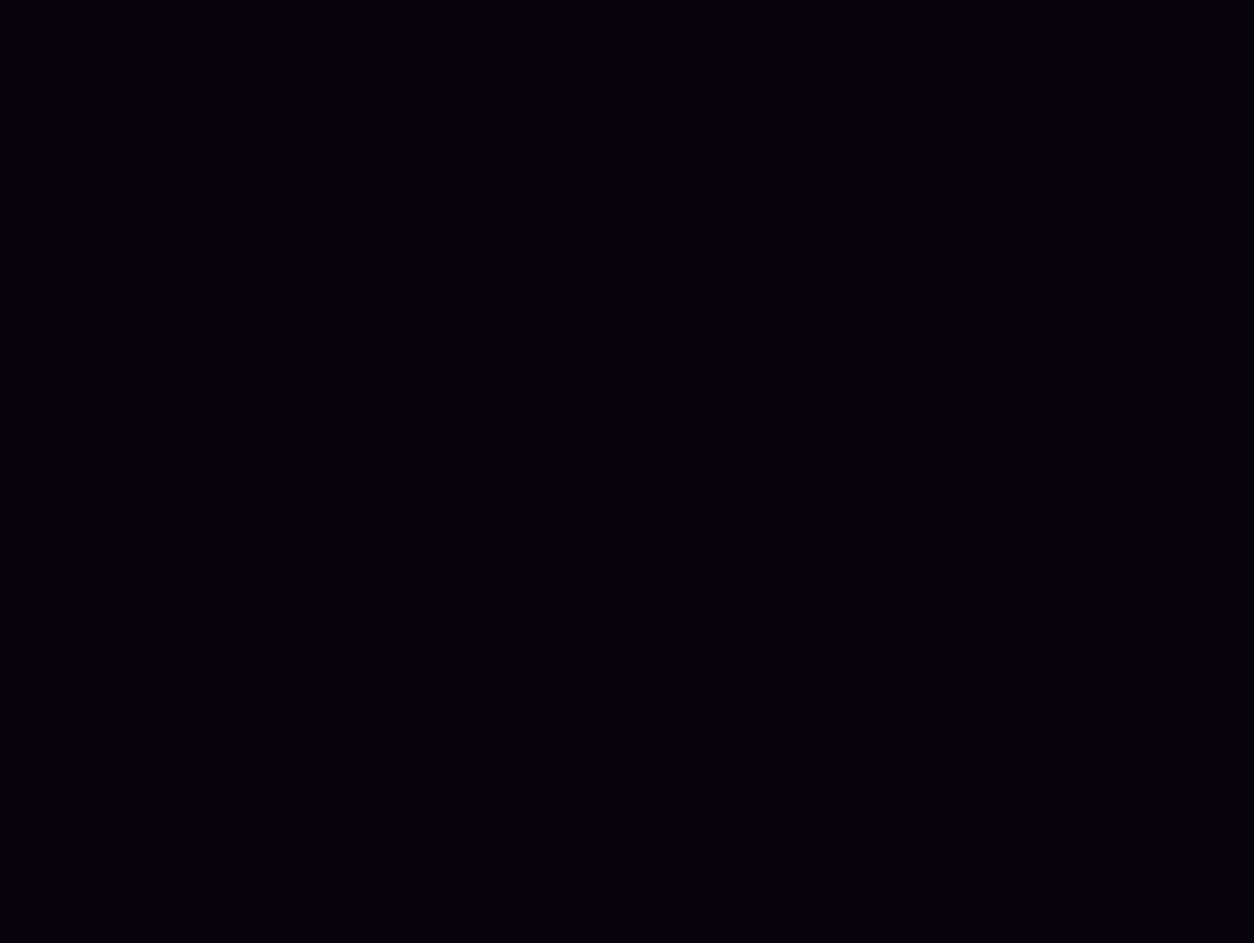
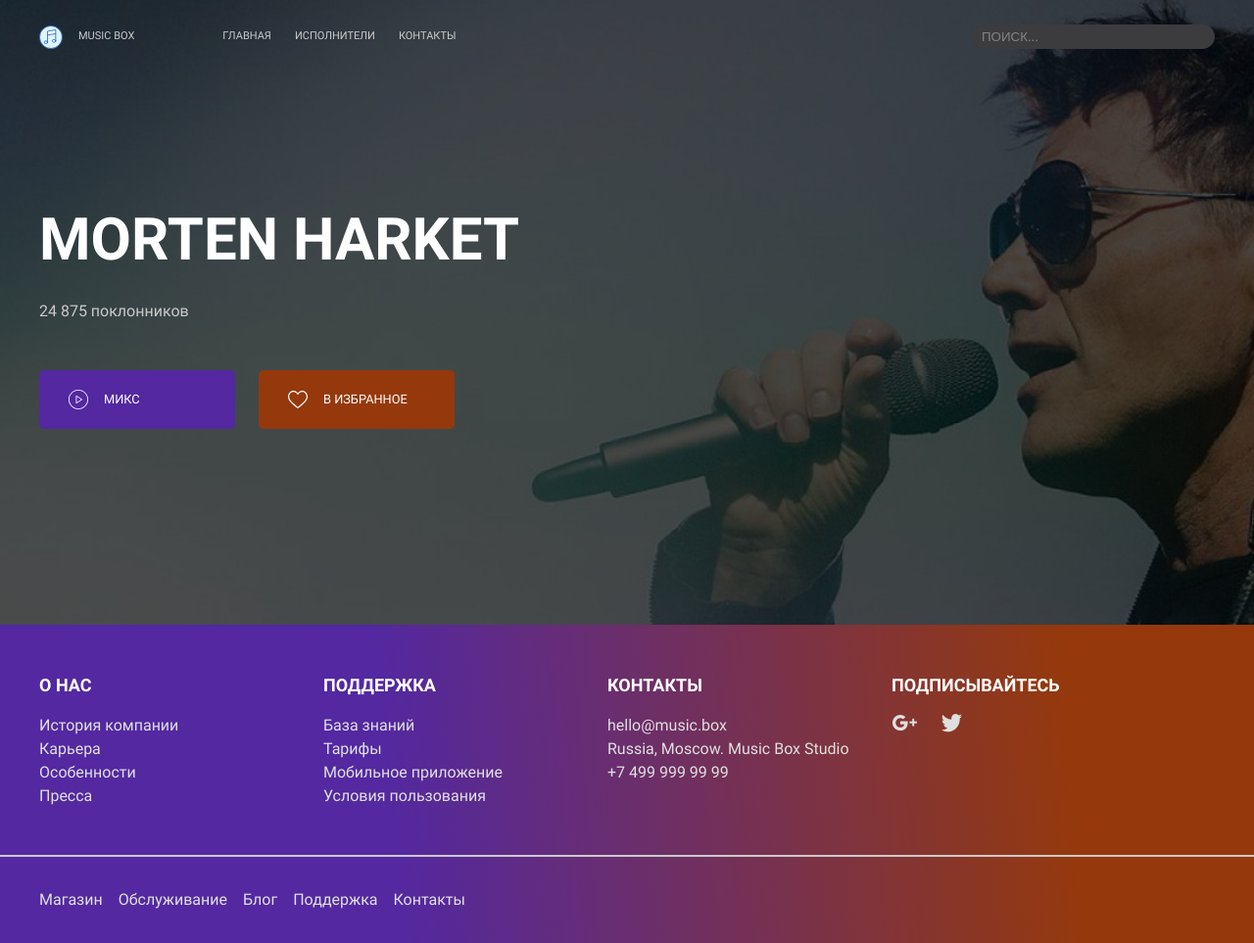
Before and after one commit to mrAnderson90/layout-designer-project-56, a website: page src/artist.html in a window 1280 px wide. Shown: the whole page at 98% size. Before the commit the page ends 800 px from the top, so only its background shows below. Drawn offline with Linux system fonts and the light colour scheme; files that its build step writes are made by us from their sources.

Commit message:
Add artist page with adaptive

```diff
--- a/src/artist.html
+++ b/src/artist.html
@@ -4,8 +4,91 @@
     <meta charset="UTF-8">
     <meta http-equiv="X-UA-Compatible" content="IE=edge">
     <meta name="viewport" content="width=device-width, initial-scale=1.0">
-    <link rel="stylesheet" href="./src/css/style.css">
+    <link rel="stylesheet" href="./styles/css/style.css">
     <title>Portal: "Music Box" | Artist | mrAnderson90</title>
   </head>
-  <body></body>
+  <body>
+    <!--Шапка-->
+    <header>
+      <!--Навигационная панель-->
+            <div class="container">
+              <div class="nav-container">
+                <div class="navbar">
+                  <div class="logo">Music box</div>
+                  <a href="#page-description" class="nav-item">Главная</a>
+                  <a href="#" class="nav-item">Исполнители</a>
+                  <a href="#contacts" class="nav-item">Контакты</a>
+                  <form class="search" action="/">
+                    <label for="search" class="sr-only">Введите ваш запрос</label>
+                    <input name="search" class="search-item" type="search" placeholder="Поиск...">
+                  </form>
+
+                </div>
+              </div>
+            </div>
+      <!--Hero section-->
+            <div id="page-description">
+              <div class="bg-artist">
+                <div class="container p-200">
+                  <h1 class="left mb-1rem">Morten Harket</h1>
+                  <p class="mb-3">24 875 поклонников</p>
+                  <div class="art-btns">
+                    <a href="" class="btn btn-purple w-200 font-small left"><span class="icon play">Микс</span></a>
+                    <a href="" class="btn btn-brown w-200 font-small left"><span class="icon heart">В избранное</span></a>
+                  </div>
+                </div>
+              </div>
+            </div>
+          </header>
+          <main></main>
+          <footer>
+            <div class="footer">
+              <div class="container">
+                <div class="footer-main">
+                  <div class="footer-main-item">
+                    <h4>О нас</h4>
+                    <a href="#">История компании</a>
+                    <a href="#">Карьера</a>
+                    <a href="#">Особенности</a>
+                    <a href="#">Пресса</a>
+                  </div>
+                  <div class="footer-main-item">
+                    <h4>Поддержка</h4>
+                    <a href="#">База знаний</a>
+                    <a href="#">Тарифы</a>
+                    <a href="#">Мобильное приложение</a>
+                    <a href="#">Условия пользования</a>
+                  </div>
+                  <div class="footer-main-item">
+                    <h4 id="contacts">Контакты</h4>
+                    <a href="#">hello@music.box</a>
+                    <a href="#">Russia, Moscow. Music Box Studio</a>
+                    <a href="#">+7 499 999 99 99</a>
+                  </div>
+                  <div class="footer-main-item">
+                    <h4>Подписывайтесь</h4>
+                    <div class="follow">
+                      <a class="follow-link gplus" href="#">
+                        <img src="./images/Google+.png" alt="Google+">
+                      </a>
+                      <a class="follow-link twitter" href="#">
+                        <img src="./images/Twitter.png" alt="Twitter">
+                      </a>
+                    </div>
+                  </div>
+                </div>
+              </div>
+              <div class="line"></div>
+              <div class="container">
+                <div class="footer-nav">
+                  <a href="#">Магазин</a>
+                  <a href="#">Обслуживание</a>
+                  <a href="#">Блог</a>
+                  <a href="#">Поддержка</a>
+                  <a href="#">Контакты</a>
+                </div>
+              </div>
+            </div>
+          </footer>
+  </body>
 </html>
--- a/src/styles/scss/_atomic.scss
+++ b/src/styles/scss/_atomic.scss
@@ -35,6 +35,10 @@
   @include text-center;
 }
 
+.left {
+  text-align: left;
+}
+
 .upperCase {
   @include upCase;
 }
@@ -60,8 +64,12 @@
   margin-top: 65px;
 }
 
-.mb-1 {
+.mb-1em {
   margin-bottom: 1em;
+}
+
+.mb-1rem {
+  margin-bottom: 1rem;
 }
 
 .mb-3 {
@@ -94,13 +102,19 @@
 }
 
 .bg-free {
-  background-image: url(../../images/subscribe_1.png);
+  background-image: url("../../images/subscribe_1.png");
 }
 
 .bg-standart {
-  background-image: url(../../images/subscribe_2.png);
+  background-image: url("../../images/subscribe_2.png");
 }
 
 .bg-premium {
-  background-image: url(../../images/subscribe_3.png);
+  background-image: url("../../images/subscribe_3.png");
 }
+
+.bg-artist {
+  @include bg-center {
+    background-image: url("../../images/Morten Harket.png");
+  }
+}
--- a/src/styles/scss/_general.scss
+++ b/src/styles/scss/_general.scss
@@ -66,7 +66,7 @@ a {
 
 .btn {
   display: block;
-  padding: 1.5em 0;
+  padding: 20px 30px;
   color: $white;
   border: none;
   border-radius: 5px;
@@ -75,7 +75,6 @@ a {
   cursor: pointer;
 
   &-green {
-    padding: 20px 30px;
     background-color: $bg-green;
   }
 
--- a/src/styles/scss/_mixins.scss
+++ b/src/styles/scss/_mixins.scss
@@ -1,3 +1,9 @@
+@mixin square($side) {
+	display: inline-block;
+	width: $side;
+	height: $side;
+}
+
 @mixin bold {
   font-weight: 700;
 }
@@ -22,6 +28,13 @@
   @content;
 }
 
+@mixin bg-center {
+  background-position: center;
+  background-size: cover;
+
+  @content;
+}
+
 @mixin mobile {
   @media (max-width: 1239px) {
     @content;
--- /dev/null
+++ b/src/styles/scss/_page-artist.scss
@@ -0,0 +1,36 @@
+.art-btns {
+  display: grid;
+  grid-template-columns: repeat(2, 200px);
+  grid-gap: 1.5rem;
+
+  @include mobile {
+    grid-template-columns: 200px;
+  }
+
+  .icon {
+    @include flex(flex-start);
+    column-gap: 1rem;
+  }
+
+  .play {
+    &::before {
+      @include square(20px);
+      @include bg-center {
+        background-image: url("../../images/play-button.svg");
+        filter: invert(1);
+      }
+      content: "";
+    }
+  }
+
+  .heart {
+    &::before {
+      @include square(20px);
+      @include bg-center {
+        background-image: url("../../images/heart.svg");
+        filter: invert(1);
+      }
+      content: "";
+    }
+  }
+}
--- a/src/styles/scss/app.scss
+++ b/src/styles/scss/app.scss
@@ -31,5 +31,8 @@
 // Page-app
 @import "page-app";
 
+//artist
+@import "page-artist";
+
 // Подвал
 @import "footer";
```
Also changed, not shown: src/index.html (+6 -6 lines), src/styles/css/style.css, 1 other file.
